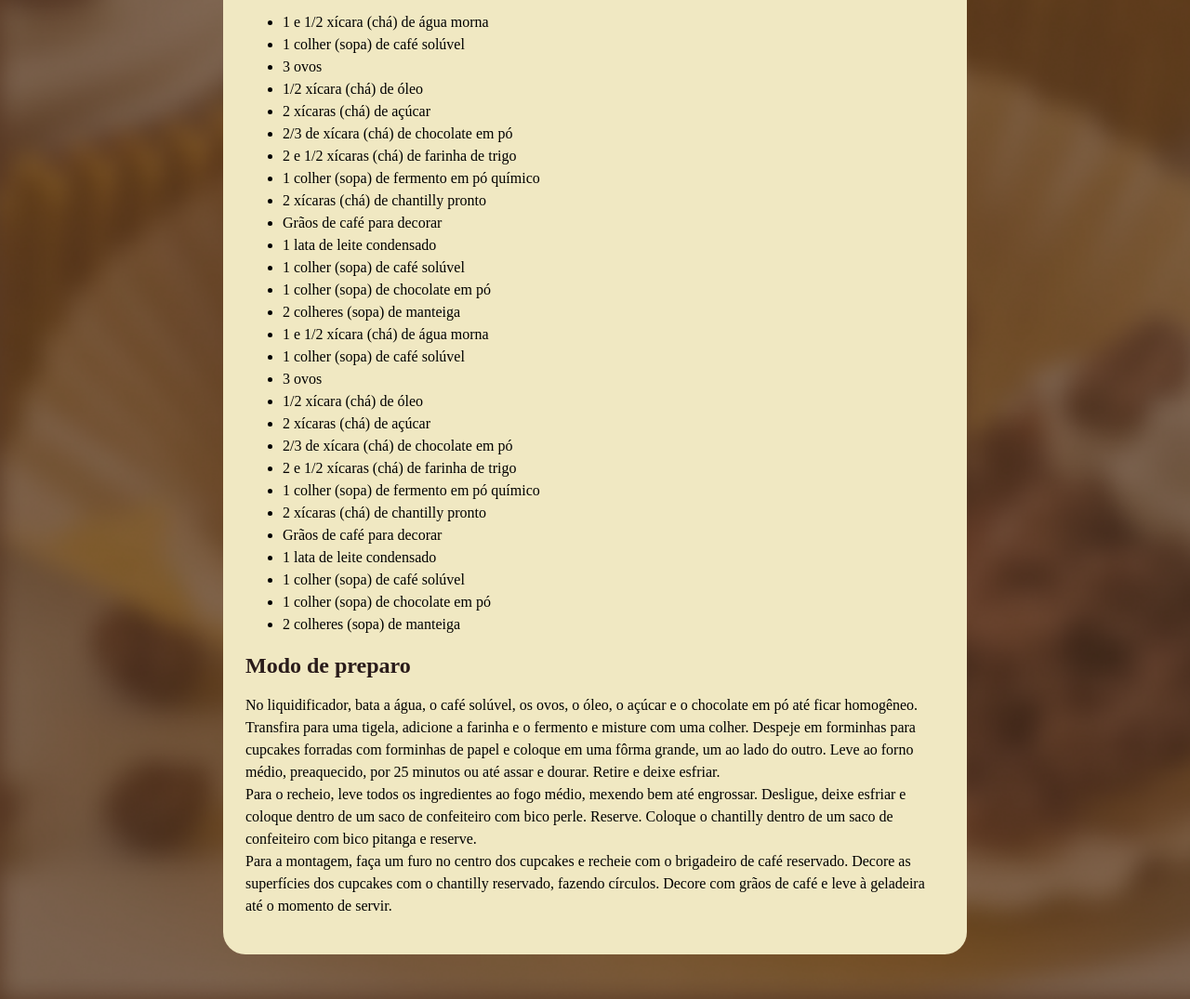
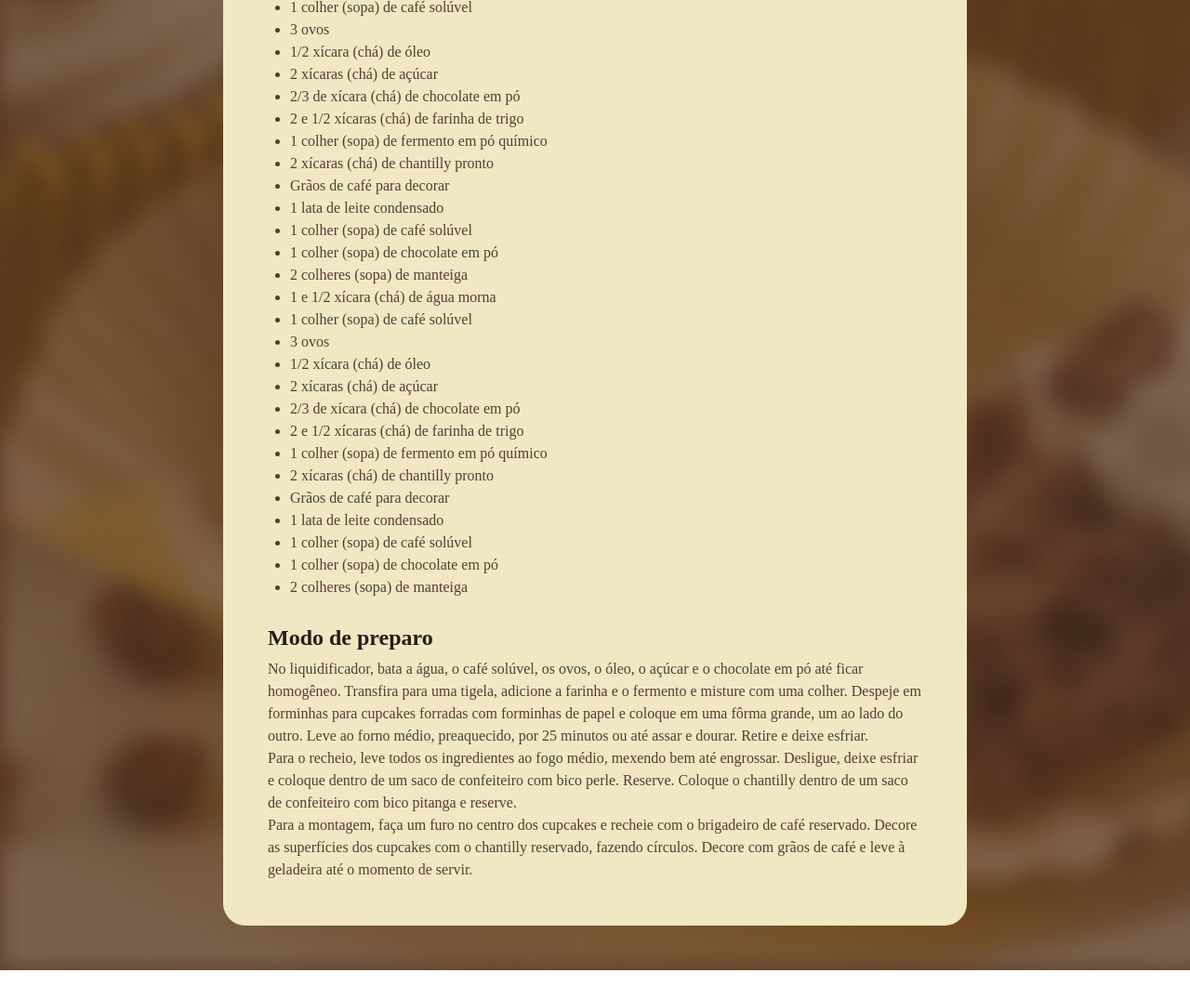
Before and after one commit to rafari1103/projeto-receita, a plain HTML site: page index.html in a window 1280 px wide. Shown: the part 803-1878 px from the top of the page at 93% size. After the commit the page ends 1847 px from the top, so only its background shows below. Drawn offline with Linux system fonts and the light colour scheme; a web font is replaced by a local one.

Commit message:
personalizando espaços

```diff
--- a/style.css
+++ b/style.css
@@ -1,3 +1,8 @@
+*{
+    margin: 0;
+    line-height: 150%;
+    color:#573A37
+}
 :root{
     font-family: "Alice", serif;
     line-height: 150%;
@@ -18,15 +23,27 @@ body{
 
 }
 
-
-
 img {
     border-radius: 16px;
+}
+
+main{
+    padding: 24px;
+
+}
+
+section + section {
+    margin-top: 24px;
+}
+
+#about p + p {
+    margin-top: 12px;
 }
 
 h1 {
     line-height: 140%;
     font-size: 40px;
+    margin-bottom: 4px;
 
 }
 
@@ -36,4 +53,10 @@ h2{
 
 h1,h2{
     color: #291B1A;
+    margin-bottom: 4px;
+    line-height: 150%;
 }
+
+ul{
+    padding-left: 24px;
+}
```
